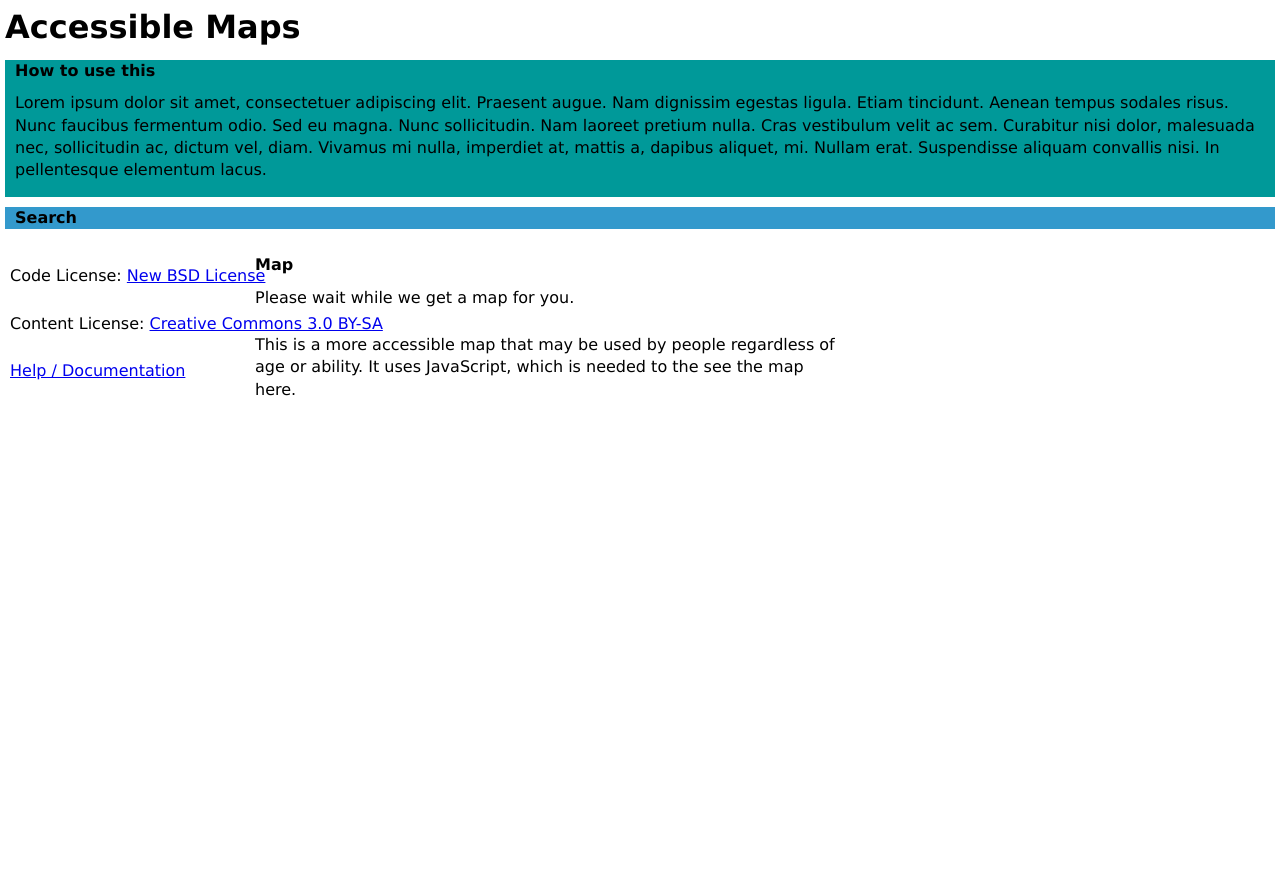
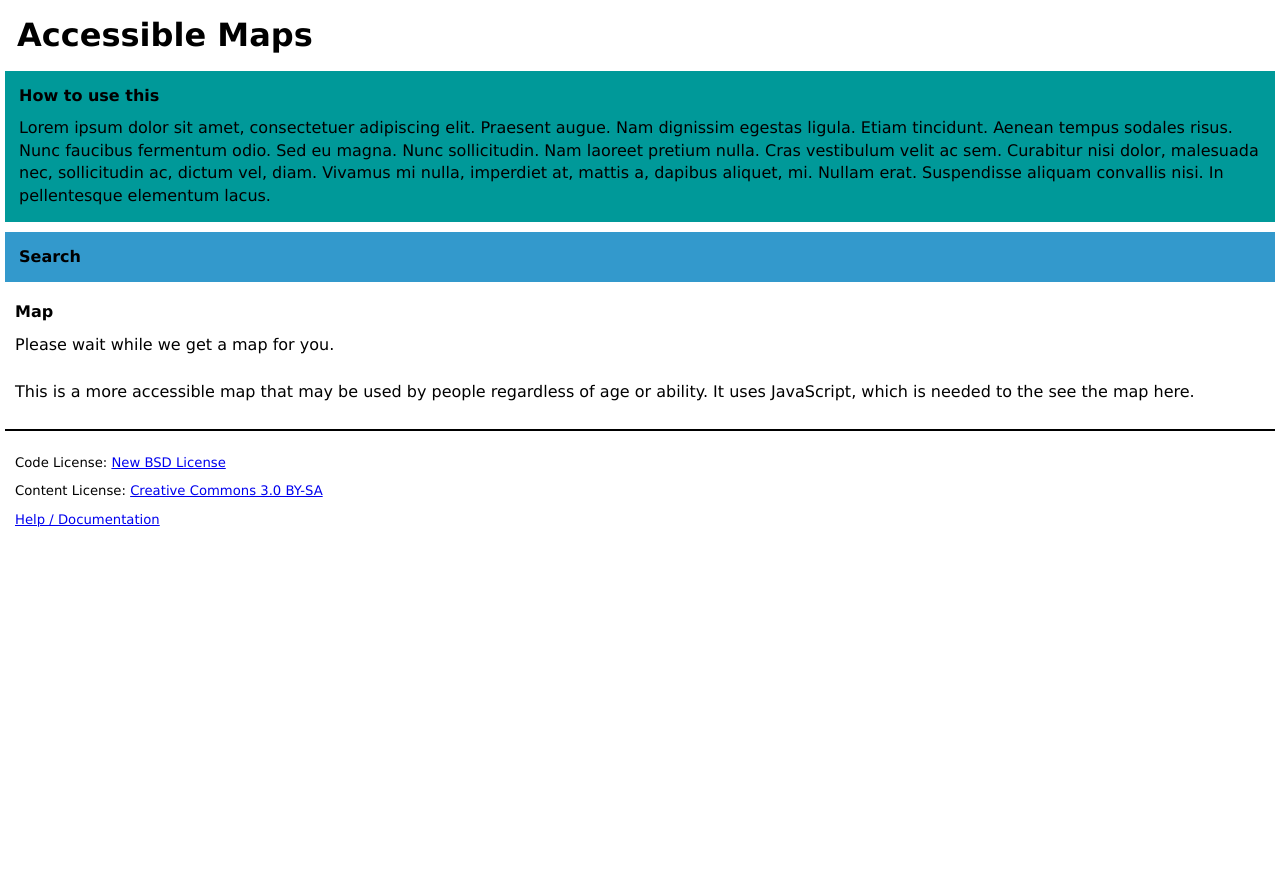
Before and after one commit to dotjay/accessible-maps, a PHP site: page / in a window 1280 px wide. After the commit the page ends 527 px from the top, so only its background shows below. Run offline with PHP 8.4, Linux system fonts and the light colour scheme; some libraries are stand-ins or nearby versions.

Commit message:
Tidied close button. Map size handling reorganised. Added #map-enabled to flag when JavaScript map is live. Minor CSS tweaks.

```diff
--- a/httpdocs/css/maps.css
+++ b/httpdocs/css/maps.css
@@ -43,14 +43,20 @@ table {
 
 /* reset end */
 
+html {
+	font-size: 100.1%;
+}
+
 body {
 	font-family: Verdana, sans-serif;
+	font-size: 1em;
 	font-weight: normal;
 }
 
 h1 {
 	font-size: 2em;
 	margin: 5px;
+	padding: 0.25em 0.375em;
 }
 
 h2 {
@@ -63,53 +69,59 @@ p {
 }
 
 #info {
-	background-color: #009999;
+	background-color: #099;
 	margin: 5px 5px 0 5px;
+	padding: 0.25em 0.25em 0;
 	-moz-border-radius: 10px;
 }
 
 #search {
-	background-color: #3399cc;
+	background-color: #39C;
 	margin: 5px 5px 0 5px;
+	padding: 0.25em;
 	-moz-border-radius: 10px;
 }
 
 #map-toggle {
 	background-color: #57616C;
-	margin: 5px 5px 0 5px;
+	margin: 10px 5px;
 	-moz-border-radius: 10px;
 }
 
-#map-toggle input {
+#map-toggle a {
 	display: block;
 	width: 100%;
 }
 
-#map-wrap {
+#map-enabled {
 	position: relative;
-	height: 40em;
+	height: 52em;
 }
 
 #controls {
-	background-color: #9933cc;
+	background-color: #93C;
 	width: 230px;
 	float: left;
-	margin: 5px 5px 5px 5px;
+	margin: 0 5px 5px;
 	-moz-border-radius: 10px;
 }
 
 #controls h2 {
-	color: #fff;
+	color: #FFF;
 	font-size: 1.2em;
 	font-weight: normal;
 }
 
 #map {
 	margin: 5px 5px 0 5px;
-	height:40em;
-	width: 600px;
+	padding-top: 0.25em;
+}
+
+#map-enabled #map { /* NB: Only position the map if it is enabled. */
+	height: 52em;
 	position: absolute;
 	left: 240px;
+	padding-top: 0;
 }
 
 #map.small {
@@ -132,5 +144,12 @@ p {
 
 #footer {
 	clear: both;
+	margin: 5px 5px 0 5px;
 	padding: 1em 0;
+	font-size: 0.825em;
+	border-top: 2px solid #000;
 }
+
+#footer p {
+	padding: 0;
+}
--- a/httpdocs/js/maps.js
+++ b/httpdocs/js/maps.js
@@ -68,18 +68,20 @@ function loadMap()
 	if (!(typeof map_markers[0]=='object')) return false;
 
 
-	// Try to get map element
+	// Try to get the map container
 	var elMap=getMapElement("map");
 
 
-	// Create map
+	// Create the map
 	map=new GMap2(elMap);
 	if(!map) return false;
 
 
+	// Set up the map
 	$('#map')
-		.wrap('<div id="map-wrap">')								// Restructure
-		.before('<div id="controls"></div>');					// Controls placeholder
+		.addClass('medium')						// Default map size
+		.wrap('<div id="map-enabled">')			// Restructure
+		.before('<div id="controls"></div>');	// Controls container
 
 
 	// May help reduce problems for people with tremors, no fine mouse control...
@@ -189,19 +191,20 @@ function loadMap()
 
 
 	// Set up map toggle as a keyboard accessible element
-	$('#map-wrap')
-		.before('<div id="map-toggle"><input type="image" src="images/close-map.gif" alt="Close the map" /></div>');
-	$('#map-toggle input')
+	$('#map-enabled')
+		.before('<div id="map-toggle"><a href="javascript:;"><img src="images/close-map.gif" alt="Close the map" /></a></div>');
+	$('#map-toggle a')
 		.click(function(){
-			$('#map-wrap').toggle(function(){
+			$('#map-enabled').slideToggle('slow',function(){
 				if ($(this).css('display')=='none') {
-					$('#map-toggle input')
-						.attr('src','images/open-map.gif')
+					$('#map-toggle img')
+						.attr('src','images/close-map.gif')	// NB: change to open-map.gif
 						.attr('alt','Open the map');
 				}else{
-					$('#map-toggle input')
-						.attr('alt','images/close-map.gif')
+					$('#map-toggle img')
+						.attr('src','images/close-map.gif')
 						.attr('alt','Close the map');
+					map.checkResize();
 				}
 			});
 		});
@@ -232,6 +235,10 @@ function loadMap()
 	};
 
 
+	// Now that the map has size, etc. it needs to redraw.
+	map.checkResize();
+
+
 	return true;
 }
 
```
